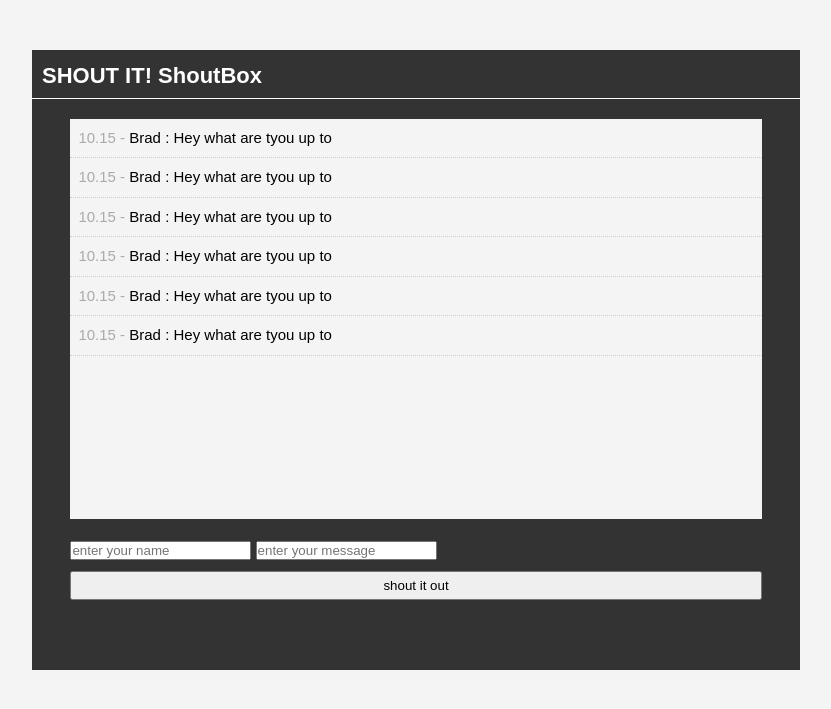
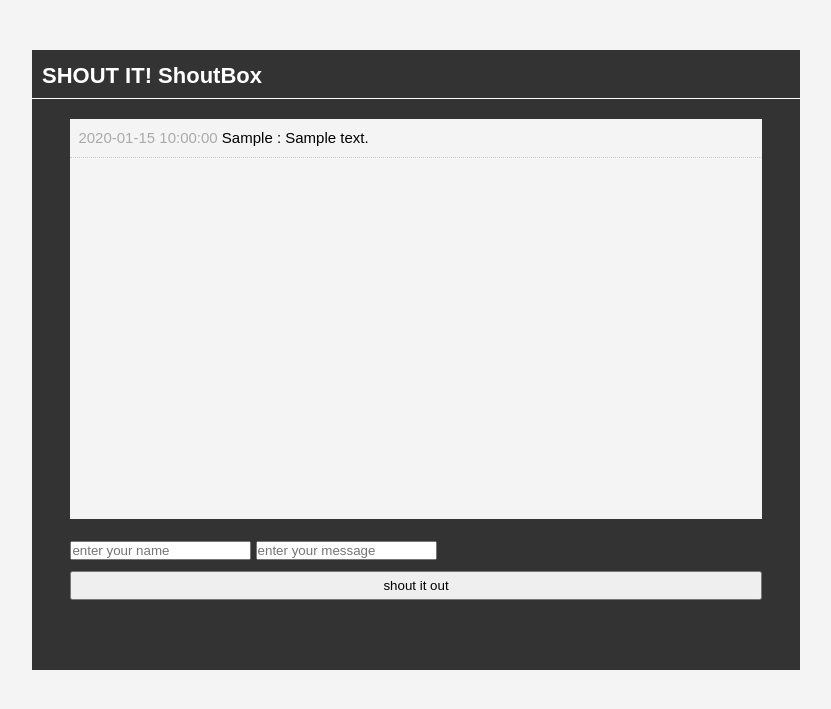
Before and after one commit to hazalaltin/shoutbox, a PHP site: page / in a window 1280 px wide. Shown: the top 709 px of the page, without its empty margins (224-1055 px from the left). Run offline with PHP 8.4, Linux system fonts and the light colour scheme; tables that the repository leaves empty or names only in its code hold one stand-in row (values such as "Sample post").

Commit message:
Update index.php

```diff
--- a/index.php
+++ b/index.php
@@ -1,10 +1,23 @@
+ <?php
+
+      include "database.php";
+	  ?>
+
+ <?php
+ //create select query
+ $query = "SELECT * FROM shouts";
+ $shouts = mysqli_query($con,$query);
+
+ ?>
+
+
  <!DOCTYPE html>
 <html>
   <head>
     <meta charset="UTF-8">
     <title> Shout it </title>
 
-    <link rel="stylesheet" href="css/style.css" type="text/css">
+    <link rel="stylesheet" href="style.css" type="text/css" />
   </head>
   <body>
 
@@ -14,26 +27,30 @@
   </header>
 
   <div id="shouts">
-<ul>
-  <li class="shout"><span> 10.15 - </span> Brad : Hey what are tyou up to </li>
-  <li class="shout"><span> 10.15 - </span> Brad : Hey what are tyou up to </li>
-  <li class="shout"><span> 10.15 - </span> Brad : Hey what are tyou up to </li>
-    <li class="shout"><span> 10.15 - </span> Brad : Hey what are tyou up to </li>
-      <li class="shout"><span> 10.15 - </span> Brad : Hey what are tyou up to </li>
-        <li class="shout"><span> 10.15 - </span> Brad : Hey what are tyou up to </li>
+      <ul>
+
+<?php while($row = mysqli_fetch_assoc ($shouts)) : ?>
+
+ <li class="shout"><span> <?php echo $row ['time'] ?> </span><?php echo $row ['user'] ?>  : <?php echo $row ['message'] ?></li>
+
+<?php endwhile; ?>
         </ul>
 </div>
 
   <div id="input">
+  <?php if(isset($_GET['error'])) : ?>
+  <div class="error"> <?php echo $_GET['error']; ?></div>
+  <?php endif; ?>
+
   <form method="post" action="process.php">
   <input type="text"  name = "user" placeholder="enter your name"/>
   <input type="text"  name = "message" placeholder="enter your message"/>
   <br/>
   <input class="shout-btn" type="submit" name="submit" value="shout it out";
+  </form>
+  </div>
+  </div>
 
-
-
-  </div>
 
 
   </body>
```
